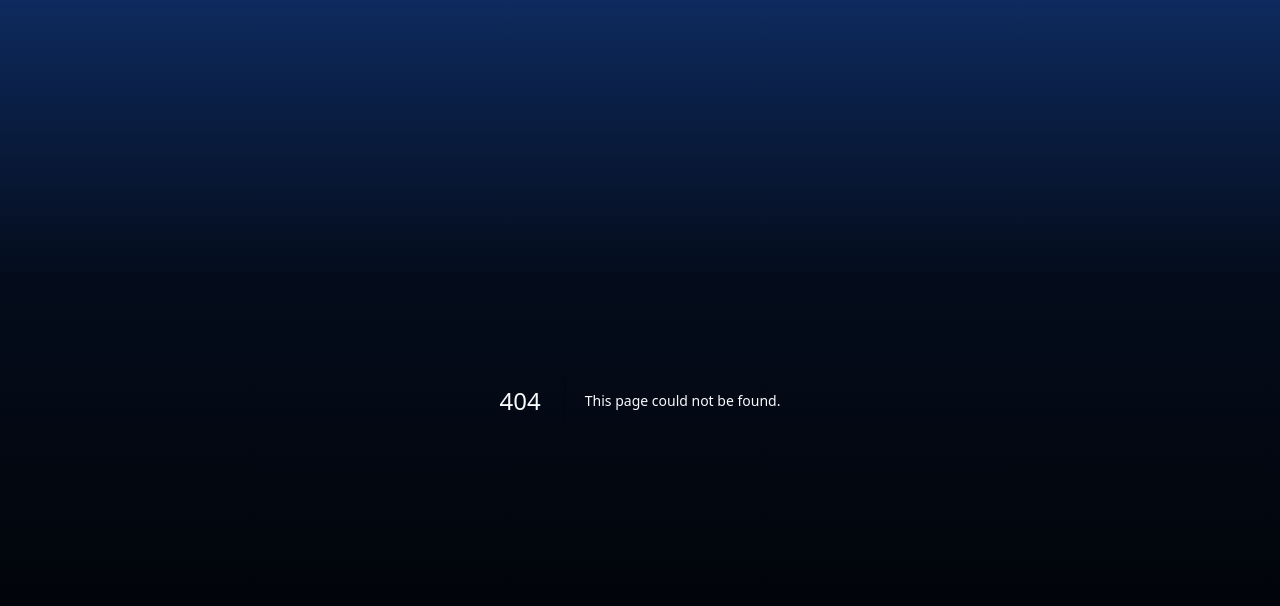
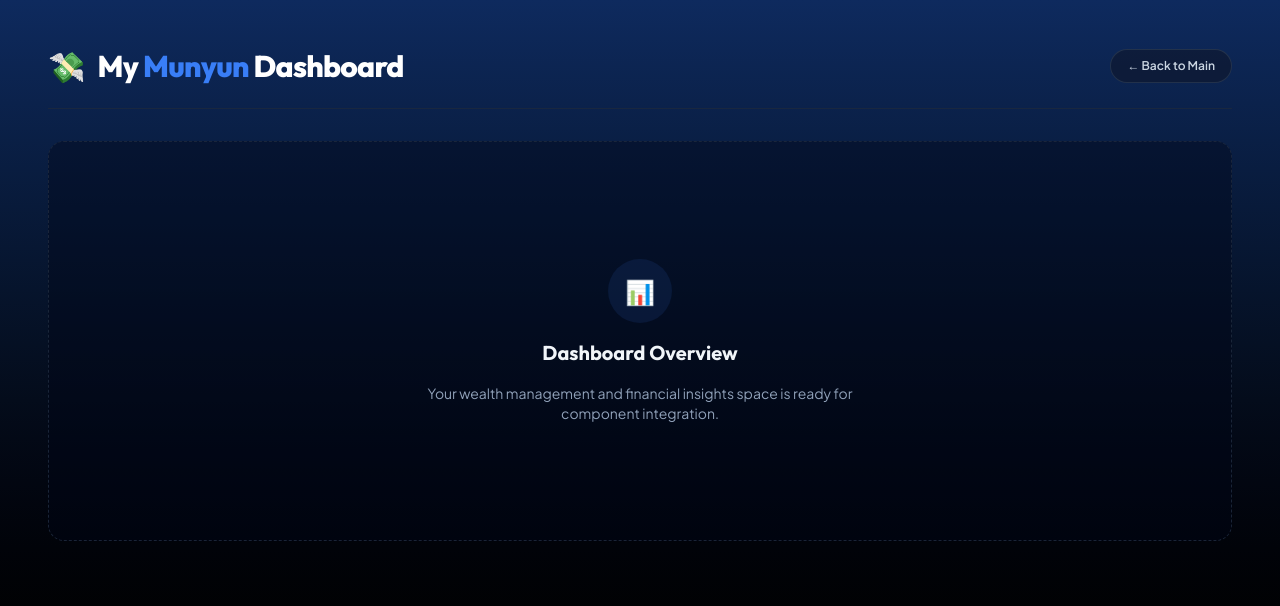
Before and after one commit to idongCodes/my-munyun, a Next.js app: page /dashboard in a window 1280 px wide. Before the commit this address had no page. Shown: the top 606 px of the page. Built offline with nearby package versions, Linux system fonts and the light colour scheme.

Commit message:
feat: create empty /dashboard route page

```diff
--- /dev/null
+++ b/src/app/dashboard/page.tsx
@@ -0,0 +1,40 @@
+"use client";
+
+import Link from 'next/link';
+
+export default function DashboardPage() {
+  return (
+    <main className="min-h-screen bg-gradient-to-b from-[#0e2a5e] via-[#040c1b] to-black text-white p-6 sm:p-12">
+      <div className="max-w-7xl mx-auto space-y-8">
+        {/* Header */}
+        <header className="flex items-center justify-between border-b border-slate-800/80 pb-6">
+          <div className="flex items-center gap-3">
+            <span className="text-3xl">💸</span>
+            <h1 className="text-2xl sm:text-3xl font-extrabold font-outfit tracking-tight">
+              My <span className="text-[#397ef7]">Munyun</span> Dashboard
+            </h1>
+          </div>
+          <Link
+            href="/"
+            className="text-xs font-semibold text-slate-300 hover:text-white bg-slate-900/60 px-4 py-2 rounded-full border border-slate-700/60 transition-colors"
+          >
+            ← Back to Main
+          </Link>
+        </header>
+
+        {/* Empty Dashboard Shell Container */}
+        <section className="flex flex-col items-center justify-center min-h-[400px] rounded-2xl border border-dashed border-slate-800/90 bg-slate-950/40 p-12 text-center space-y-4">
+          <div className="w-16 h-16 rounded-full bg-[#397ef7]/10 flex items-center justify-center text-[#397ef7] text-2xl font-bold">
+            📊
+          </div>
+          <h2 className="text-xl font-bold text-slate-100 font-outfit">
+            Dashboard Overview
+          </h2>
+          <p className="text-sm text-slate-400 max-w-md">
+            Your wealth management and financial insights space is ready for component integration.
+          </p>
+        </section>
+      </div>
+    </main>
+  );
+}
```
